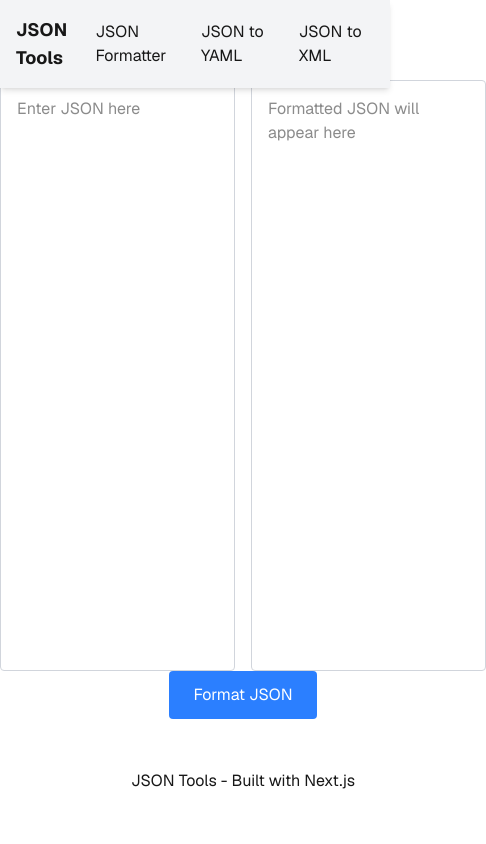
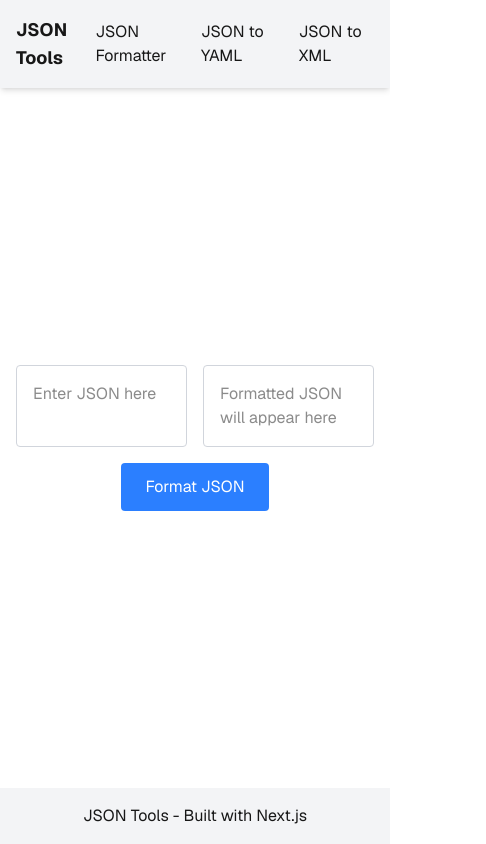
Before and after one commit to avi-watwani/json-formatter, a Next.js app: page / in a window 390 px wide. Shown: the whole page, 486 px wide, since content can reach past the window. Built offline with nearby package versions, Linux system fonts and the light colour scheme.

Commit message:
refactor layout structure and styling for improved responsiveness

```diff
--- a/app/page.tsx
+++ b/app/page.tsx
@@ -36,8 +36,8 @@ export default function Home() {
   }, []);
 
   return (
-    <div className="grid grid-rows-[auto_1fr_auto] items-center justify-items-center min-h-screen font-[family-name:var(--font-geist-sans)]">
-      <nav className="w-full fixed top-0 flex justify-between items-center p-4 bg-gray-100 shadow-md z-10">
+    <div className="flex flex-col min-h-screen font-[family-name:var(--font-geist-sans)]">
+      <nav className="w-full flex justify-between items-center p-4 bg-gray-100 shadow-md">
         <div className="text-lg font-bold">JSON Tools</div>
         <div className="flex gap-4">
           <Link href="/" className="hover:underline">JSON Formatter</Link>
@@ -45,8 +45,8 @@ export default function Home() {
           <Link href="/json-to-xml" className="hover:underline">JSON to XML</Link>
         </div>
       </nav>
-      <main className="flex flex-col items-center sm:items-stretch w-full pt-20">
-        <div className="flex gap-4 w-full h-[70vh]">
+      <main className="flex flex-1 flex-col items-center justify-center p-4">
+        <div className="flex gap-4 w-full">
           <textarea
           className="flex-1 p-4 border border-gray-300 rounded resize-none"
           placeholder="Enter JSON here"
@@ -61,13 +61,13 @@ export default function Home() {
           />
         </div>
         <button
-          className="px-6 py-3 bg-blue-500 text-white rounded hover:bg-blue-600 self-center"
+          className="mt-4 px-6 py-3 bg-blue-500 text-white rounded hover:bg-blue-600"
           onClick={handleFormatJson}
         >
           Format JSON
         </button>
       </main>
-      <footer className="flex gap-6 flex-wrap items-center justify-center">
+      <footer className="w-full p-4 bg-gray-100 text-center">
         JSON Tools - Built with Next.js
       </footer>
     </div>
```
Lines whose indentation alone changed are shown as unchanged.
